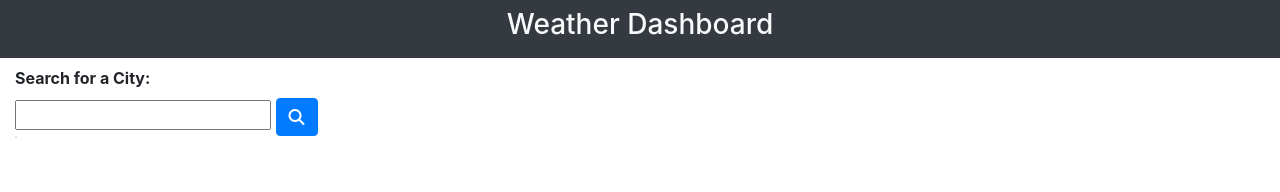
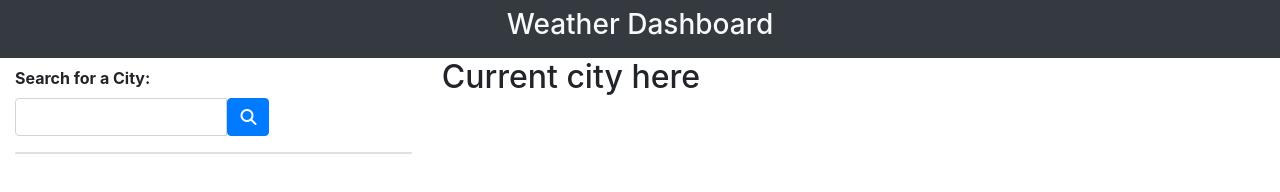
Before and after one commit to pangsua26/homework6-weatherdash, a plain HTML site: page index.html in a window 1280 px wide. Drawn offline with nearby package versions, Linux system fonts and the light colour scheme.

Commit message:
updated ID names and added current city container

```diff
--- a/index.html
+++ b/index.html
@@ -14,16 +14,18 @@
 <body>
 
     <nav
-      class="navbar navbar-light bg-dark justify-content-center"><h3 class="text-light">Weather Dashboard</h3>
+      class="navbar navbar-light bg-dark justify-content-center">
+      <h3 class="text-light">Weather Dashboard</h3>
     </nav>
 
     <div class= container-fluid>
+        <div class="row">
             <div class="col-md-4">
                 <div class="row">
-                <div id="search-container">
+                    <div class="col-lg-8" id="city-search-container">
                         <label class="font-weight-bold pt-2">Search for a City:</label>
-                    <div class="search">
-                        <input type="text" id="search-input"/>
+                        <div class="input-group mb-3">
+                            <input type="text" class="form-control" id="search-input"/>
                                 <button class="btn btn-primary" type="button" id="search-button">
                             <id class="fas fa-search"></i>
                             </button>
@@ -32,9 +34,9 @@
                 </div>
 
                 <div class="row">
-                <div id="city-list">
+                    <div class="col-md-12 h-100 pb-3" id="search-history-list">
                         <div class="card w-100">
-                        <ul class="list-group" id="search-list">
+                            <ul class="list-group" id="search-history">
                             </ul>
                         </div>
                     </div>
@@ -42,8 +44,10 @@
 
             </div>
 
-        <div class="col-md-8">
+            <div class="col-md-8" id="weather-container">
+                <h2 id="current-city">Current city here</h2>
 
+            </div>
         </div>
 
     </div>
```
Lines whose indentation alone changed are shown as unchanged.
